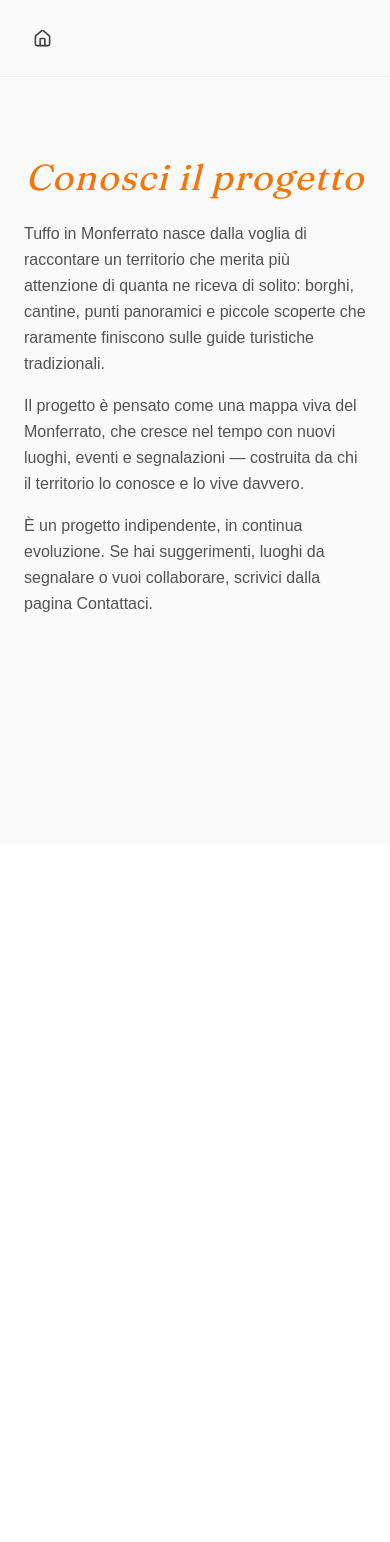
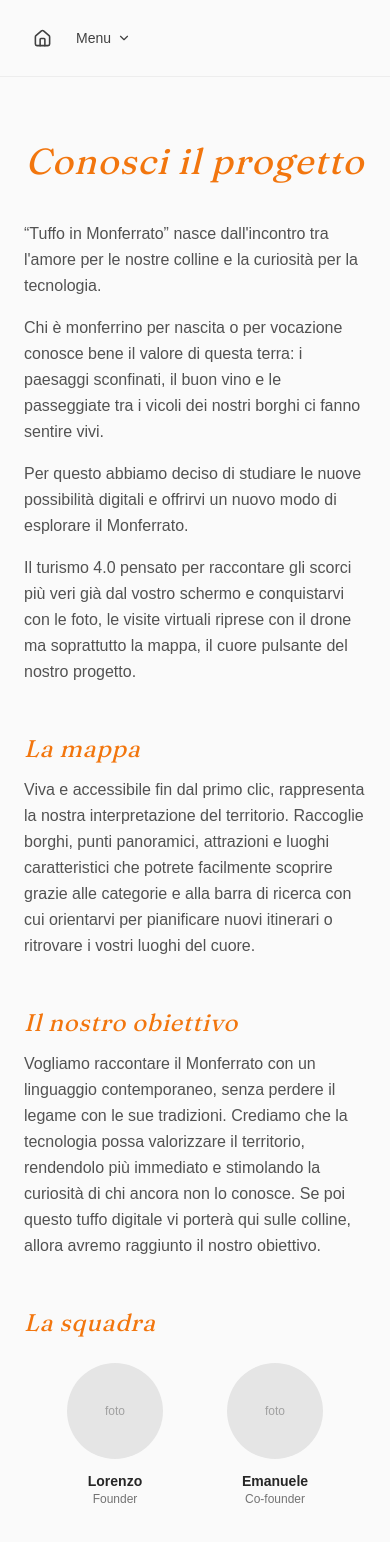
Before and after one commit to lorenzombarbaro/Tuffo-in-Monferrato, a Next.js app: page /conosci-il-progetto in a window 390 px wide. Shown: the top 1542 px of the page. Before the commit the page ends 844 px from the top, so only its background shows below. Built offline with nearby package versions, Linux system fonts and the light colour scheme.

Commit message:
Aggiornamento

```diff
--- a/src/app/conosci-il-progetto/page.js
+++ b/src/app/conosci-il-progetto/page.js
@@ -1,33 +1,76 @@
 import Link from 'next/link'
 import { House } from 'lucide-react'
+import PageMenu from '@/components/PageMenu'
 
 export default function ConosciIlProgetto() {
   return (
     <main className="min-h-screen bg-neutral-50">
       <header className="px-6 py-5 border-b border-black/5">
-        <Link href="/" className="inline-flex items-center justify-center w-9 h-9 rounded-full hover:bg-black/5 transition-colors">
-          <House size={19} strokeWidth={2} color="#404040" />
-        </Link>
+        <div className="flex items-center gap-4">
+          <Link href="/" className="inline-flex items-center justify-center w-9 h-9 rounded-full hover:bg-black/5 transition-colors">
+            <House size={19} strokeWidth={2} color="#404040" />
+          </Link>
+          <PageMenu />
+        </div>
       </header>
 
-      <div className="max-w-2xl mx-auto px-6 py-20">
-        <h1 className="font-hero italic text-4xl md:text-5xl mb-6 text-center" style={{ color: '#F2760E' }}>
+      <div className="max-w-2xl mx-auto px-6 py-16 sm:py-20">
+        <h1 className="font-hero italic text-4xl md:text-5xl mb-10 text-center" style={{ color: '#F2760E' }}>
           Conosci il progetto
         </h1>
+
         <div className="text-neutral-600 leading-relaxed space-y-4">
           <p>
-            Tuffo in Monferrato nasce dalla voglia di raccontare un territorio che merita più attenzione
-            di quanta ne riceva di solito: borghi, cantine, punti panoramici e piccole scoperte che
-            raramente finiscono sulle guide turistiche tradizionali.
+            &ldquo;Tuffo in Monferrato&rdquo; nasce dall&apos;incontro tra l&apos;amore per le nostre colline
+            e la curiosità per la tecnologia.
           </p>
           <p>
-            Il progetto è pensato come una mappa viva del Monferrato, che cresce nel tempo con nuovi
-            luoghi, eventi e segnalazioni — costruita da chi il territorio lo conosce e lo vive davvero.
+            Chi è monferrino per nascita o per vocazione conosce bene il valore di questa terra: i paesaggi
+            sconfinati, il buon vino e le passeggiate tra i vicoli dei nostri borghi ci fanno sentire vivi.
           </p>
           <p>
-            È un progetto indipendente, in continua evoluzione. Se hai suggerimenti, luoghi da
-            segnalare o vuoi collaborare, scrivici dalla pagina Contattaci.
+            Per questo abbiamo deciso di studiare le nuove possibilità digitali e offrirvi un nuovo modo
+            di esplorare il Monferrato.
           </p>
+          <p>
+            Il turismo 4.0 pensato per raccontare gli scorci più veri già dal vostro schermo e conquistarvi
+            con le foto, le visite virtuali riprese con il drone ma soprattutto la mappa, il cuore pulsante
+            del nostro progetto.
+          </p>
+        </div>
+
+        <h2 className="font-hero italic text-2xl mt-12 mb-3" style={{ color: '#F2760E' }}>La mappa</h2>
+        <p className="text-neutral-600 leading-relaxed">
+          Viva e accessibile fin dal primo clic, rappresenta la nostra interpretazione del territorio.
+          Raccoglie borghi, punti panoramici, attrazioni e luoghi caratteristici che potrete facilmente
+          scoprire grazie alle categorie e alla barra di ricerca con cui orientarvi per pianificare nuovi
+          itinerari o ritrovare i vostri luoghi del cuore.
+        </p>
+
+        <h2 className="font-hero italic text-2xl mt-12 mb-3" style={{ color: '#F2760E' }}>Il nostro obiettivo</h2>
+        <p className="text-neutral-600 leading-relaxed">
+          Vogliamo raccontare il Monferrato con un linguaggio contemporaneo, senza perdere il legame con
+          le sue tradizioni. Crediamo che la tecnologia possa valorizzare il territorio, rendendolo più
+          immediato e stimolando la curiosità di chi ancora non lo conosce.
+          Se poi questo tuffo digitale vi porterà qui sulle colline, allora avremo raggiunto il nostro obiettivo.
+        </p>
+
+        <h2 className="font-hero italic text-2xl mt-12 mb-6" style={{ color: '#F2760E' }}>La squadra</h2>
+        <div className="flex flex-wrap gap-8 justify-center">
+          <div className="flex flex-col items-center text-center w-32">
+            <div className="w-24 h-24 rounded-full bg-neutral-200 mb-3 flex items-center justify-center text-neutral-400 text-xs">
+              foto
+            </div>
+            <p className="font-semibold text-neutral-800 text-sm">Lorenzo</p>
+            <p className="text-xs text-neutral-500">Founder</p>
+          </div>
+          <div className="flex flex-col items-center text-center w-32">
+            <div className="w-24 h-24 rounded-full bg-neutral-200 mb-3 flex items-center justify-center text-neutral-400 text-xs">
+              foto
+            </div>
+            <p className="font-semibold text-neutral-800 text-sm">Emanuele</p>
+            <p className="text-xs text-neutral-500">Co-founder</p>
+          </div>
         </div>
       </div>
     </main>
--- a/src/app/contatti/page.js
+++ b/src/app/contatti/page.js
@@ -1,13 +1,17 @@
+import Link from 'next/link'
 import { House } from 'lucide-react'
-import Link from 'next/link'
+import PageMenu from '@/components/PageMenu'
 
 export default function Contatti() {
   return (
     <main className="min-h-screen bg-neutral-50">
       <header className="px-6 py-5 border-b border-black/5">
-        <Link href="/" className="inline-flex items-center justify-center w-9 h-9 rounded-full hover:bg-black/5 transition-colors">
-          <House size={19} strokeWidth={2} color="#404040" />
-        </Link>
+        <div className="flex items-center gap-4">
+          <Link href="/" className="inline-flex items-center justify-center w-9 h-9 rounded-full hover:bg-black/5 transition-colors">
+            <House size={19} strokeWidth={2} color="#404040" />
+          </Link>
+          <PageMenu />
+        </div>
       </header>
 
       <div className="max-w-xl mx-auto px-6 py-20 text-center">
--- a/src/app/page.js
+++ b/src/app/page.js
@@ -6,7 +6,7 @@ import HeroMenu from '@/components/HeroMenu'
 export default function Home() {
   return (
     <main>
-      <section className="relative h-screen w-full overflow-hidden flex items-center justify-center">
+      <section className="relative h-[100dvh] w-full overflow-hidden flex items-center justify-center">
         <div className="hero-perspective absolute inset-0">
           <div
             className="hero-bg"
@@ -21,8 +21,8 @@ export default function Home() {
           <h1 className="font-hero italic text-white text-4xl sm:text-5xl md:text-7xl mb-4">
             Tuf<span className="accent-letter">f</span>o in Monferrato
           </h1>
-          <p className="text-white/90 text-sm sm:text-lg md:text-xl mx-auto px-4 whitespace-nowrap">
-            Vivi il Monferrato, una terra da scoprire tutta d'un fiato.
+          <p className="text-white/90 text-base sm:text-lg md:text-xl mx-auto px-4">
+            Vivi il Monferrato, una terra da scoprire<br className="sm:hidden" /> tutta d'un fiato.
           </p>
         </div>
 
@@ -32,7 +32,7 @@ export default function Home() {
         </a>
       </section>
 
-      <section id="mappa" className="relative h-screen w-full">
+      <section id="mappa" className="relative h-[100dvh] w-full">
         <MapMonferrato />
       </section>
     </main>
--- a/src/app/vivi-il-monferrato/page.js
+++ b/src/app/vivi-il-monferrato/page.js
@@ -1,5 +1,6 @@
 import Link from 'next/link'
 import { House } from 'lucide-react'
+import PageMenu from '@/components/PageMenu'
 
 export default function ViviIlMonferrato() {
   const sections = [
@@ -11,9 +12,12 @@ export default function ViviIlMonferrato() {
   return (
     <main className="min-h-screen bg-neutral-50">
       <header className="px-6 py-5 border-b border-black/5">
-        <Link href="/" className="inline-flex items-center justify-center w-9 h-9 rounded-full hover:bg-black/5 transition-colors">
-          <House size={19} strokeWidth={2} color="#404040" />
-        </Link>
+        <div className="flex items-center gap-4">
+          <Link href="/" className="inline-flex items-center justify-center w-9 h-9 rounded-full hover:bg-black/5 transition-colors">
+            <House size={19} strokeWidth={2} color="#404040" />
+          </Link>
+          <PageMenu />
+        </div>
       </header>
 
       <div className="max-w-3xl mx-auto px-6 py-16 text-center">
--- /dev/null
+++ b/src/components/PageMenu.js
@@ -0,0 +1,42 @@
+'use client'
+
+import { useState, useRef, useEffect } from 'react'
+import Link from 'next/link'
+import { ChevronDown } from 'lucide-react'
+
+const LINKS = [
+  { href: '/vivi-il-monferrato', label: 'Vivi il Monferrato' },
+  { href: '/conosci-il-progetto', label: 'Conosci il progetto' },
+  { href: '/contatti', label: 'Contattaci' },
+]
+
+export default function PageMenu() {
+  const [open, setOpen] = useState(false)
+  const ref = useRef(null)
+
+  useEffect(() => {
+    function handleClickOutside(e) {
+      if (ref.current && !ref.current.contains(e.target)) setOpen(false)
+    }
+    document.addEventListener('mousedown', handleClickOutside)
+    return () => document.removeEventListener('mousedown', handleClickOutside)
+  }, [])
+
+  return (
+    <div ref={ref} className="relative">
+      <button onClick={() => setOpen((o) => !o)} className="text-sm font-medium text-neutral-700 flex items-center gap-1.5">
+        Menu
+        <ChevronDown size={14} className={`transition-transform ${open ? 'rotate-180' : ''}`} />
+      </button>
+      {open && (
+        <div className="absolute left-0 top-full mt-2 bg-white rounded-lg shadow-xl border border-black/5 py-2 min-w-[190px] z-30">
+          {LINKS.map((l) => (
+            <Link key={l.href} href={l.href} className="block px-4 py-2.5 text-sm text-neutral-700 hover:bg-black/5 hover:text-[#F2760E] transition-colors">
+              {l.label}
+            </Link>
+          ))}
+        </div>
+      )}
+    </div>
+  )
+}
```
